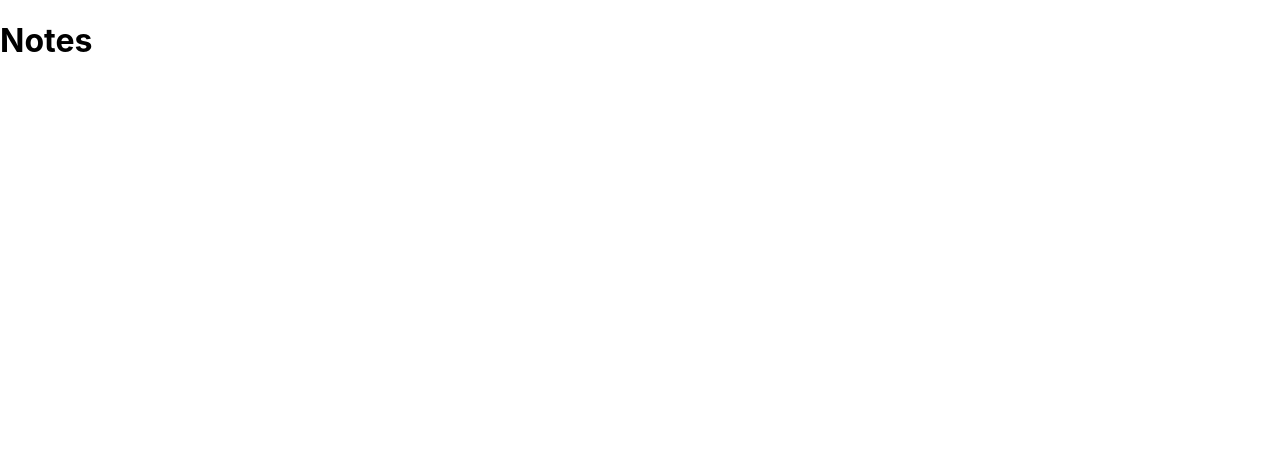
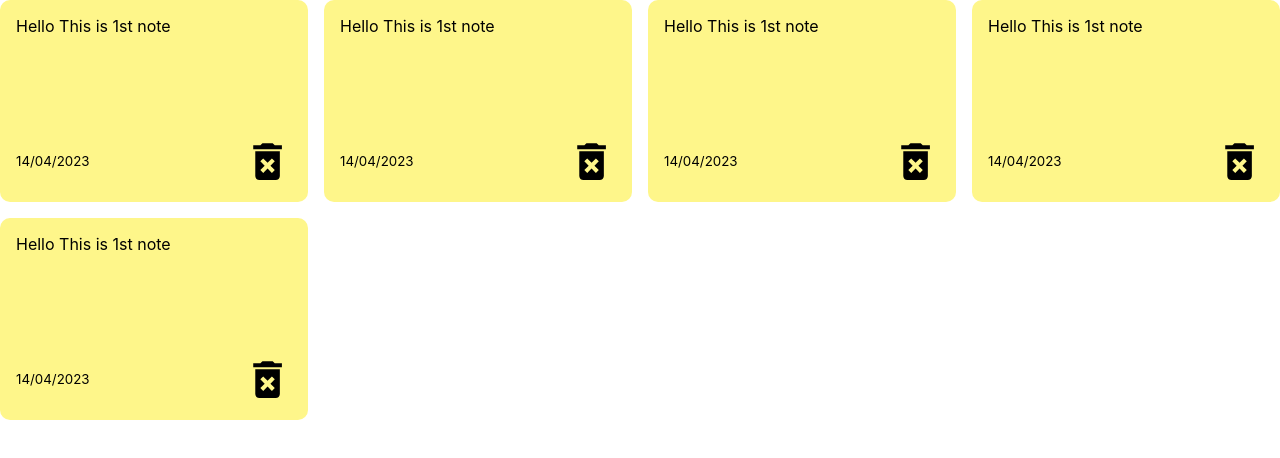
Before and after one commit to sowmya19454/notestakingapp.io, a React (Create React App) app: page / in a window 1280 px wide. Shown: the top 458 px of the page. Built offline with nearby package versions, Linux system fonts and the light colour scheme.

Commit message:
adding style to note elements

```diff
--- a/src/App.js
+++ b/src/App.js
@@ -1,9 +1,11 @@
 import React from 'react'
+import NotesList from './components/NotesList';
 
 export const App = () => {
   return (
-    <div>
-      <h1>Notes</h1>
+    <div className='container'>
+      <NotesList />
+
       </div>
   )
 }
--- /dev/null
+++ b/src/components/Note.js
@@ -0,0 +1,12 @@
+
+import { MdDeleteForever } from 'react-icons/md';
+const Note = () =>{
+    return <div className='note'>
+        <span>Hello This is 1st note</span>
+        <div className="note-footer">
+            <small>14/04/2023</small>
+            <MdDeleteForever className='delete-icon' size="1.3cm" />
+        </div>
+    </div>;
+};
+export default Note;
--- /dev/null
+++ b/src/components/NotesList.js
@@ -0,0 +1,13 @@
+import Note from "./Note";
+const NotesList = () => {
+    return(
+        <div className='notes-List'>
+            <Note />
+            <Note />
+            <Note />
+            <Note />
+            <Note />
+        </div>
+    )
+};
+export default NotesList;
--- a/src/index.css
+++ b/src/index.css
@@ -11,3 +11,22 @@
   font-family: source-code-pro, Menlo, Monaco, Consolas, 'Courier New',
     monospace;
 }
+.notes-List{
+  display: grid;
+  grid-gap: 1rem;
+  grid-template-columns:repeat(auto-fit,minmax(250px,1fr)) ;
+ }
+.note{
+  background-color: #fef68a;
+  border-radius: 10px;
+  padding: 1rem;
+  min-height: 170px;
+  display: flex;
+  flex-direction: column;
+  justify-content: space-between;
+}
+.note-footer{
+  display: flex;
+  align-items: center;
+  justify-content: space-between;
+}
```
